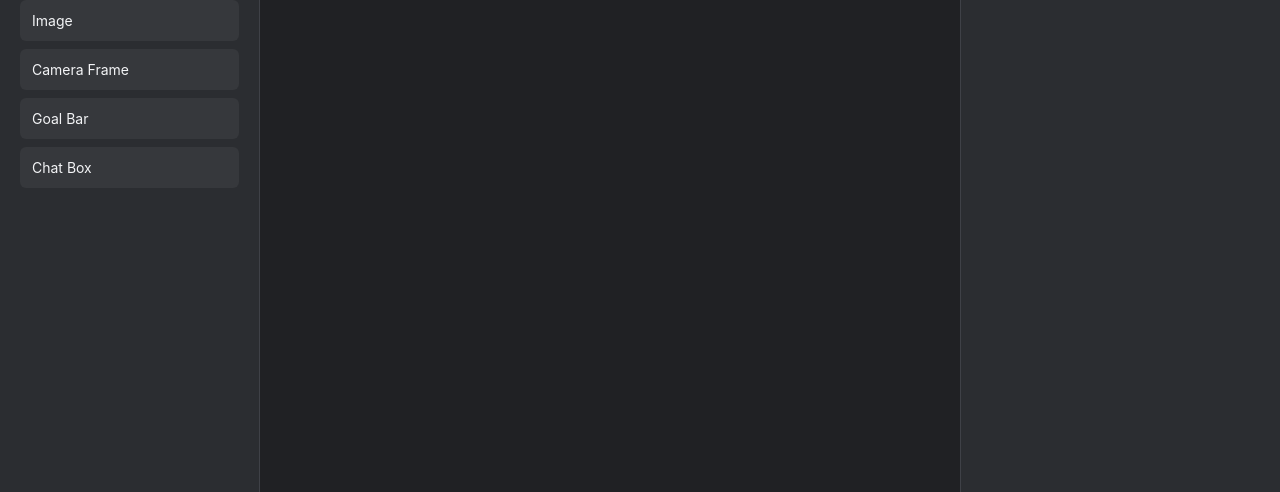
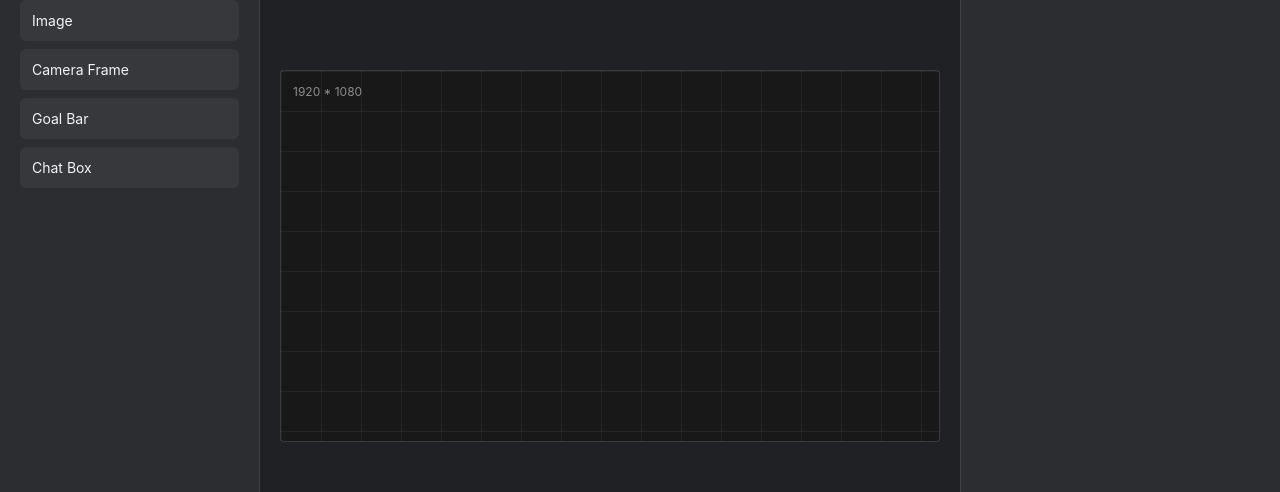
Before and after one commit to RemcoKuipers/Aurora-Overlay-Framework, a React (Vite) app: page / in a window 1280 px wide. Shown: the part 158-650 px from the top of the page. Built offline with nearby package versions, Linux system fonts and the light colour scheme.

Commit message:
feat(canvas): implement responsive canvas grid

```diff
--- a/src/editor/components/Canvas/Canvas.css
+++ b/src/editor/components/Canvas/Canvas.css
@@ -1,7 +1,52 @@
 .canvas {
     grid-area: canvas;
-
+    display: flex;
+    align-items: center;
+    justify-content: center;
+    container-type: size;
+    min-width: 0;
+    min-height: 0;
     padding: 20px;
-
     background: var(--color-canvas);
 }
+
+.canvas-stage {
+    position: relative;
+
+    width: min(
+            100%,
+            1200px,
+            calc((100cqh - 40px) * 16 / 9)
+    );
+
+    aspect-ratio: 16 / 9;
+    box-sizing: border-box;
+
+    background-color: #181818;
+    border: 1px solid rgba(255, 255, 255, 0.15);
+    border-radius: 4px;
+
+    overflow: hidden;
+
+    background-image:
+            linear-gradient(
+                    to right,
+                    rgba(255, 255, 255, 0.05) 1px,
+                    transparent 1px
+            ),
+            linear-gradient(
+                    to bottom,
+                    rgba(255, 255, 255, 0.05) 1px,
+                    transparent 1px
+            );
+
+    background-size: 40px 40px;
+}
+
+.canvas-stage-label {
+    position: absolute;
+    top: 12px;
+    left: 12px;
+    font-size: 0.75rem;
+    color: rgba(255, 255, 255, 0.5);
+}
--- a/src/editor/components/Canvas/Canvas.tsx
+++ b/src/editor/components/Canvas/Canvas.tsx
@@ -3,7 +3,12 @@ import "./Canvas.css"
 export function Canvas() {
     return (
         <main className="canvas">
-            Canvas
+            <div className="canvas-stage">
+                <span className="canvas-stage-label">
+                    1920 * 1080
+                </span>
+
+            </div>
         </main>
     );
 }
```
